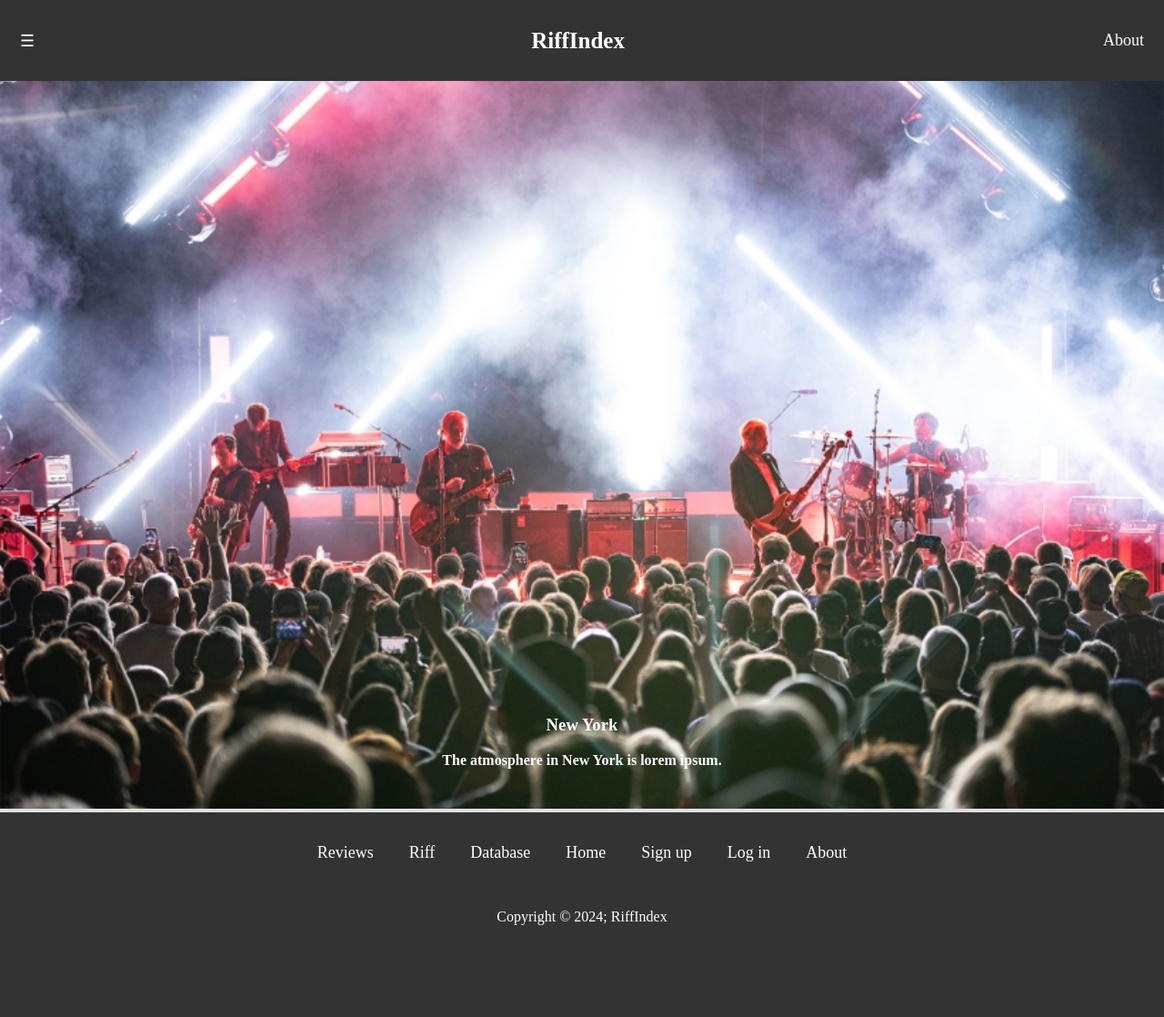
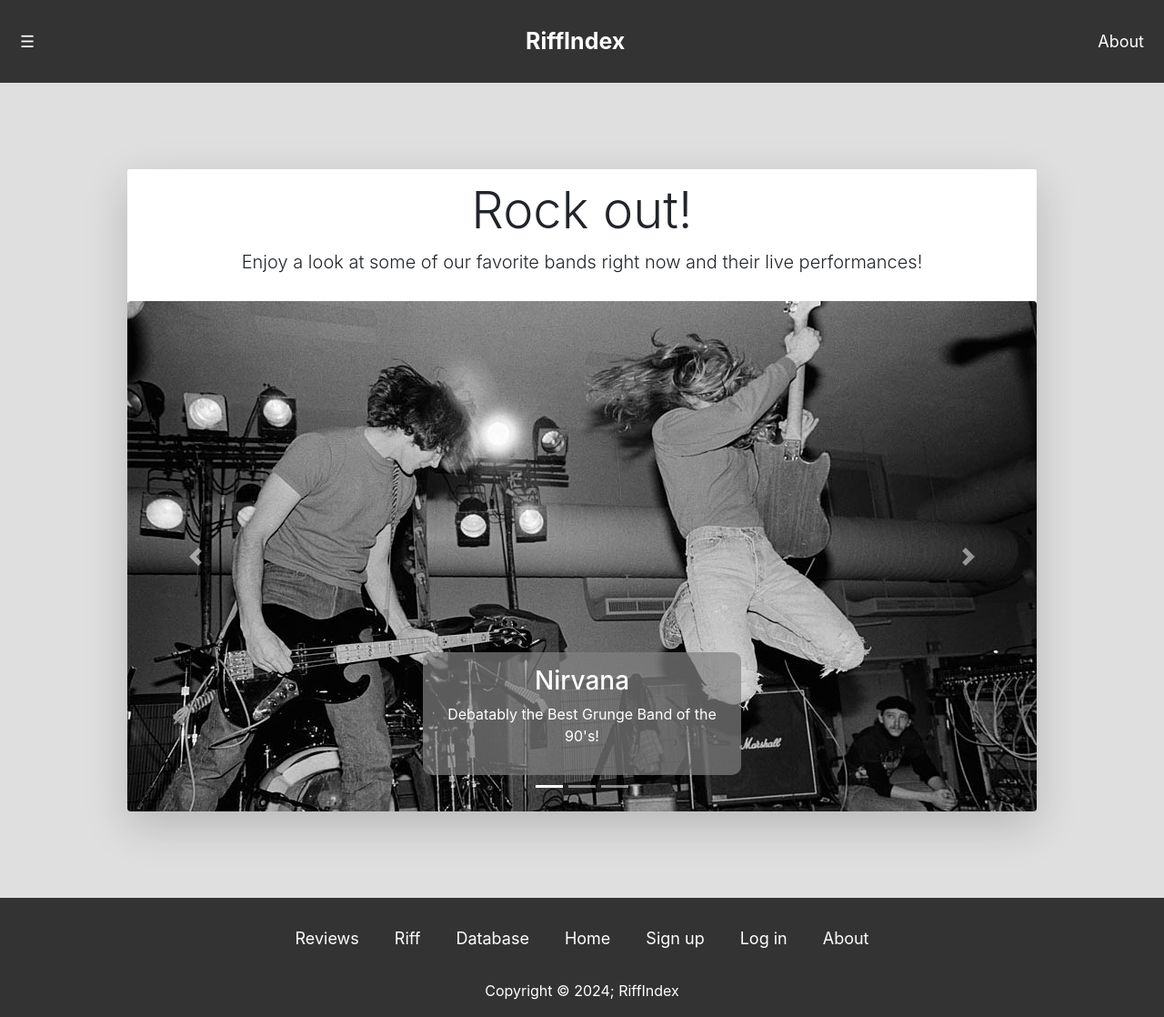
Before and after one commit to erikalanj/riffindex, a PHP site: page / in a window 1280 px wide. Shown: the whole page at 91% size. Before the commit the page ends 1017 px from the top, so only its background shows below. Run offline with PHP 8.4, Linux system fonts and the light colour scheme.

Commit message:
changed the carousel to be more interactive and less ugly, implemented a rudimentary database for bands which is accessable through "databases" and has the proper scribles in the users.sql file. also slightly updated the nav and style sheet accordingly for these changes

```diff
--- a/foot.php
+++ b/foot.php
@@ -3,7 +3,7 @@
     <div class="footer">
         <a href="reviews.php">Reviews</a>
         <a href="riff.php">Riff</a>
-        <a href="database.php">Database</a>
+        <a href="band_database.php">Database</a>
         <a href="index.php">Home</a>
         <a href="signup.php">Sign up</a>
         <a href="login.php">Log in</a>
--- a/index.php
+++ b/index.php
@@ -1,72 +1,77 @@
 <?php
-require "top.php"; // Include your top section (header, etc.)
-require "nav.php"; // Include your navigation bar
+require "top.php";
+require "nav.php";
 ?>
 
-<link rel="stylesheet" href="styles.css"> <!-- Link to your CSS file -->
+<link href="https://maxcdn.bootstrapcdn.com/bootstrap/4.5.2/css/bootstrap.min.css" rel="stylesheet">
+<link rel="stylesheet" href="styles.css">
 
-<!-- Automatic Slideshow Images -->
-<div class="mySlides w3-display-container w3-center">
-    <img src="images/nirvana1.jpg" alt="Los Angeles">
-    <div class="w3-display-bottommiddle w3-container w3-text-white w3-padding-32 w3-hide-small">
-      <h3>Los Angeles</h3>
-      <p><b>We had the best time playing at Venice Beach!</b></p>
+<!-- main container -->
+<main class="container my-5 d-flex justify-content-center">
+    <!-- carousel card container with text on top -->
+    <div class="card shadow-lg rounded-lg" style="max-width: 1000px;">
+        <!-- description section on top -->
+        <div class="card-header text-center bg-white border-0">
+            <h2 class="display-4">Rock out!</h2>
+            <p class="lead">Enjoy a look at some of our favorite bands right now and their live performances!</p>
+        </div>
+
+        <!-- carousel body with padding and rounded corners -->
+        <div class="card-body p-0">
+            <!-- carousel component -->
+            <div id="carouselExampleIndicators" class="carousel slide" data-ride="carousel">
+                <ol class="carousel-indicators">
+                    <li data-target="#carouselExampleIndicators" data-slide-to="0" class="active"></li>
+                    <li data-target="#carouselExampleIndicators" data-slide-to="1"></li>
+                    <li data-target="#carouselExampleIndicators" data-slide-to="2"></li>
+                </ol>
+
+                <div class="carousel-inner rounded">
+                    <div class="carousel-item active">
+                        <img src="images/nirvana1.jpg" class="d-block w-100 carousel-image" alt="Nirvana">
+                        <div class="carousel-caption d-none d-md-block">
+                            <div class="text-container">
+                                <h3>Nirvana</h3>
+                                <p>Debatably the Best Grunge Band of the 90's!</p>
                             </div>
                         </div>
-<div class="mySlides w3-display-container w3-center">
-    <img src="images/qotsa1.jpg" alt="New York">
-    <div class="w3-display-bottommiddle w3-container w3-text-white w3-padding-32 w3-hide-small">
-      <h3>New York</h3>
-      <p><b>The atmosphere in New York is lorem ipsum.</b></p>
+                    </div>
+                    <div class="carousel-item">
+                        <img src="images/qotsa1.jpg" class="d-block w-100 carousel-image" alt="Qotsa">
+                        <div class="carousel-caption d-none d-md-block">
+                            <div class="text-container">
+                                <h3>Queens of the Stone Age</h3>
+                                <p>QOTSA touring for their newest 2023 album, "In Times New Roman..."!</p>
                             </div>
                         </div>
-<div class="mySlides w3-display-container w3-center">
-    <img src="images/stokes1.jpg" alt="Chicago">
-    <div class="w3-display-bottommiddle w3-container w3-text-white w3-padding-32 w3-hide-small">
-      <h3>Chicago</h3>
-      <p><b>Thank you, Chicago - A night we won't forget.</b></p>
+                    </div>
+                    <div class="carousel-item">
+                        <img src="images/stokes1.jpg" class="d-block w-100 carousel-image" alt="strokes">
+                        <div class="carousel-caption d-none d-md-block">
+                            <div class="text-container">
+                                <h3>The Strokes</h3>
+                                <p>The Famous 2 Dollar MTV Strokes Performance which Revived Garage Rock in the Early 2000's!</p>
+                            </div>
+                        </div>
                     </div>
                 </div>
 
+                <!-- controls for carousel -->
+                <a class="carousel-control-prev" href="#carouselExampleIndicators" role="button" data-slide="prev">
+                    <span class="carousel-control-prev-icon" aria-hidden="true"></span>
+                    <span class="sr-only">Previous</span>
+                </a>
+                <a class="carousel-control-next" href="#carouselExampleIndicators" role="button" data-slide="next">
+                    <span class="carousel-control-next-icon" aria-hidden="true"></span>
+                    <span class="sr-only">Next</span>
+                </a>
+            </div>
+        </div>
+    </div>
+</main>
 
+<?php require "foot.php"; ?>
 
-
-
-
-<?php require "foot.php"; // Include your footer ?>
-
-<script>
-// Automatic Slideshow - change image every 4 seconds
-var myIndex = 0;
-carousel();
-
-function carousel() {
-  var i;
-  var x = document.getElementsByClassName("mySlides");
-  for (i = 0; i < x.length; i++) {
-    x[i].style.display = "none";
-  }
-  myIndex++;
-  if (myIndex > x.length) {myIndex = 1}
-  x[myIndex-1].style.display = "block";
-  setTimeout(carousel, 4000);
-}
-
-// Used to toggle the menu on small screens when clicking on the menu button
-function myFunction() {
-  var x = document.getElementById("navDemo");
-  if (x.className.indexOf("w3-show") == -1) {
-    x.className += " w3-show";
-  } else {
-    x.className = x.className.replace(" w3-show", "");
-  }
-}
-
-// When the user clicks anywhere outside of the modal, close it
-var modal = document.getElementById('ticketModal');
-window.onclick = function(event) {
-  if (event.target == modal) {
-    modal.style.display = "none";
-  }
-}
-</script>
+<script src="https://code.jquery.com/jquery-3.5.1.slim.min.js"></script>
+<script src="https://cdn.jsdelivr.net/npm/@popperjs/core@2.9.3/dist/umd/popper.min.js"></script>
+<script src="https://maxcdn.bootstrapcdn.com/bootstrap/4.5.2/js/bootstrap.min.js"></script>
--- a/nav.php
+++ b/nav.php
@@ -1,24 +1,21 @@
-<!-- Side Navigation -->
 <div id="mySidenav" class="sidenav">
     <a href="javascript:void(0)" class="closebtn" onclick="closeNav()">&times;</a>
     <a href="index.php">Home</a>
     <a href="reviews.php">Reviews</a>
     <a href="riff.php">Riff</a>
-    <a href="database.php">Database</a>
+    <a href="band_database.php">Database</a>
     <a href="signup.php">Sign up</a>
     <a href="login.php">Log in</a>
 </div>
 
-
-<!-- JavaScript for opening and closing the sidenav -->
 <script>
 function openNav() {
-    document.getElementById("mySidenav").style.width = "250px"; // Set the width of the sidenav
-    document.getElementById("main").style.marginLeft = "250px"; // Shift main content to the right
+    document.getElementById("mySidenav").style.width = "250px";
+    document.getElementById("main").style.marginLeft = "250px";
 }
 
 function closeNav() {
-    document.getElementById("mySidenav").style.width = "0"; // Hide the sidenav
-    document.getElementById("main").style.marginLeft = "0"; // Reset the main content margin
+    document.getElementById("mySidenav").style.width = "0";
+    document.getElementById("main").style.marginLeft = "0";
 }
 </script>
--- a/styles.css
+++ b/styles.css
@@ -5,6 +5,43 @@ html, body {
   background-color: #dfdfdf;
   margin: 0;
   padding: 0;
+}
+
+/* Larger height for the carousel container */
+.carousel-image {
+  max-height: 600px; /* Set fixed height */
+  object-fit: cover; /* Ensures image fills the container */
+  width: 100%;
+}
+
+/* Styling for the carousel card container */
+.card {
+  border: none;
+  border-radius: 80px; /* Rounded edges */
+}
+.carousel-inner {
+  border-radius: 80px; /* Carousel images rounded */
+}
+
+/* Center and style the card */
+.container {
+  display: flex;
+  justify-content: center;
+}
+
+.carousel-caption {
+  position: absolute; /* Position caption absolutely */
+  bottom: 20px; /* Distance from the bottom */
+  left: 50%; /* Center caption */
+  transform: translateX(-50%); /* Center caption */
+}
+
+.text-container {
+  background-color: rgba(128, 128, 128, 0.7); /* Translucent gray background */
+  padding: 15px; /* Padding for spacing */
+  border-radius: 10px; /* Rounded corners */
+  color: white; /* Text color */
+  text-align: center; /* Center text */
 }
 
 /* start of header */
```
Also changed, not shown: band_database.php (added, +79 -0 lines), users.sql (+22 -0 lines). Lines whose indentation alone changed are shown as unchanged.
